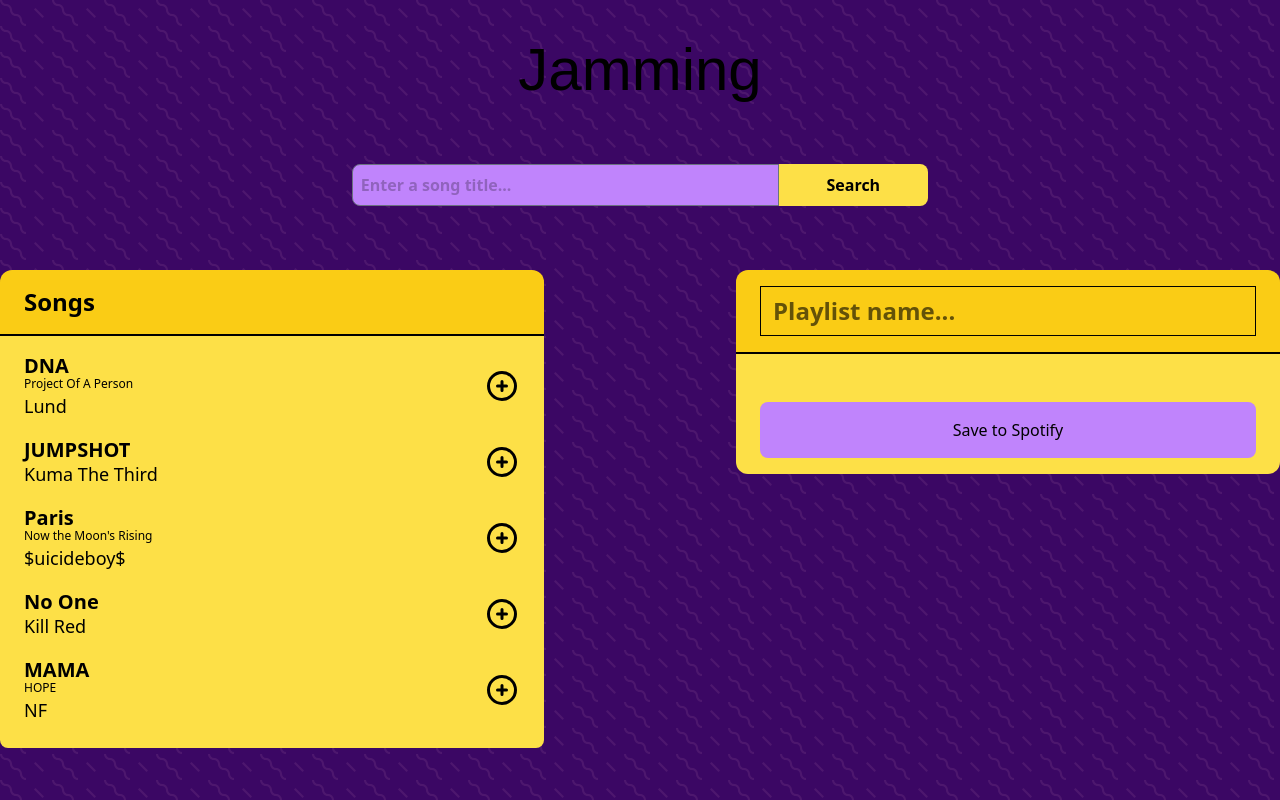
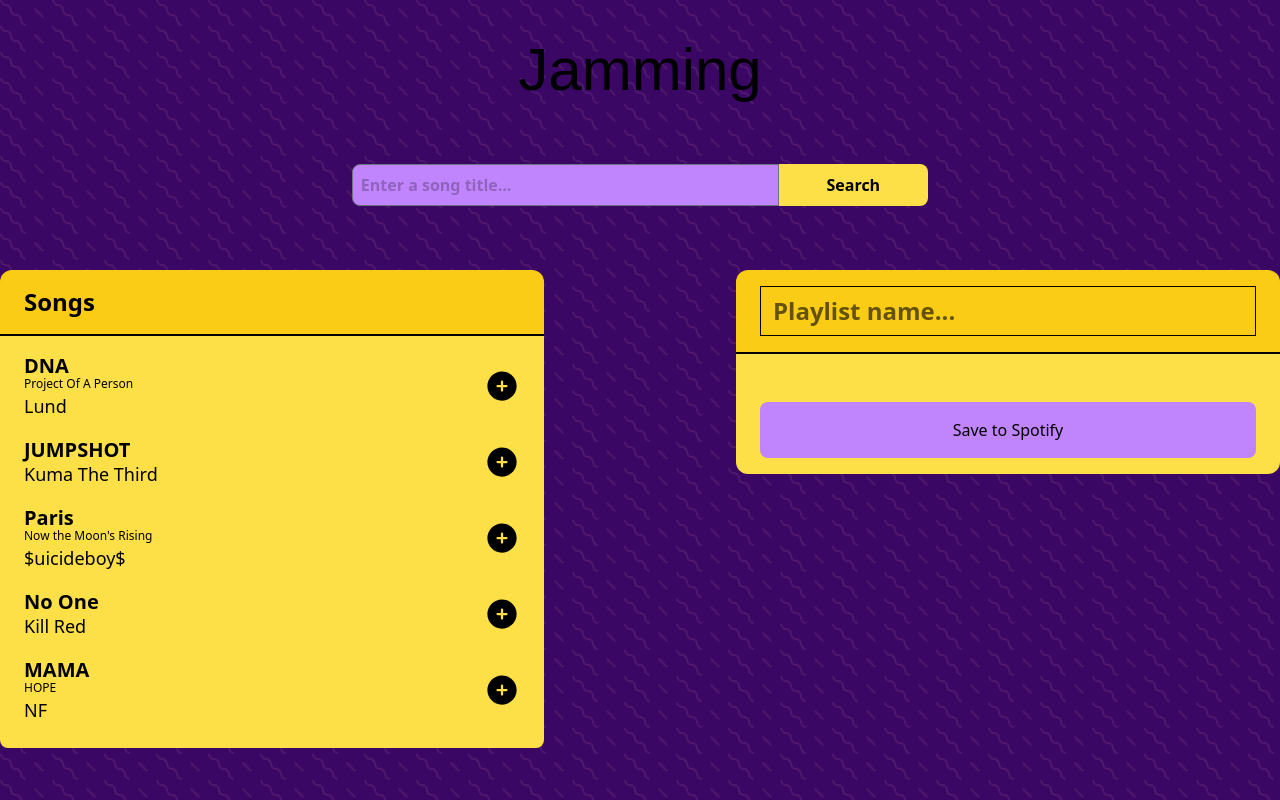
Before and after one commit to Snicon/Jamming, a React (Vite) app: page / in a window 1280 px wide. Built offline with nearby package versions, Linux system fonts and the light colour scheme; a web font is replaced by a local one.

Commit message:
Removing songs from playlist

```diff
--- a/package.json
+++ b/package.json
@@ -10,6 +10,7 @@
     "preview": "vite preview"
   },
   "dependencies": {
+    "@heroicons/react": "^2.0.18",
     "react": "^18.2.0",
     "react-dom": "^18.2.0"
   },
--- a/src/components/App.jsx
+++ b/src/components/App.jsx
@@ -15,7 +15,7 @@ function App() {
   const addTrack = useCallback(
     (track) => {
       // make sure the track isn't already added to the playlist, we don't want duplicates
-      console.log(playlistTracks);
+      // DEBUG: console.log(playlistTracks);
       if(playlistTracks.some((savedTrack) => savedTrack.id === track.id))
         return;
 
@@ -25,6 +25,12 @@ function App() {
     [playlistTracks]
   );
 
+  const removeTrack = useCallback((track) => {
+    setPlaylistTracks((previousTracks) =>
+      previousTracks.filter((savedTrack) => savedTrack.id !== track.id)
+    );
+  }, []);
+
   return (
     <>
       <Header />
@@ -32,7 +38,7 @@ function App() {
         <SearchBar />
         <div className='flex flex-col justify-between space-y-12 md:space-y-0 md:space-x-48 md:flex-row'>
           <SearchResults searchResults={serachResults} results={results} onAdd={addTrack} add={true} />
-          <PlayList playlist={playlist} playlistTracks={playlistTracks} add={false} />
+          <PlayList playlist={playlist} playlistTracks={playlistTracks} onRemove={removeTrack} add={false} />
         </div>
        </div>
     </>
--- a/src/components/Playlist.jsx
+++ b/src/components/Playlist.jsx
@@ -8,7 +8,7 @@ const PlayList = (props) => {
                 <div className="px-6 py-4 bg-yellow-400 rounded-t-xl border-b-2 border-b-black">
                     <input className="w-full text-2xl font-bold bg-transparent border-black placeholder:text-black/60" placeholder="Playlist name..." />
                 </div>
-                <TrackList tracks={props.playlistTracks} />
+                <TrackList tracks={props.playlistTracks} onRemove={props.onRemove} add={props.add} />
                 <div className="flex flex-col px-6 py-4 space-y-4 bg-yellow-300 rounded-b-xl">
                     <button className="py-4 bg-purple-400 rounded-lg transition duration-300 hover:bg-purple-500">Save to Spotify</button>
                 </div>
--- a/src/components/Track.jsx
+++ b/src/components/Track.jsx
@@ -1,4 +1,5 @@
 import React, { useCallback } from "react";
+import { MinusCircleIcon, PlusCircleIcon } from '@heroicons/react/24/solid'
 
 const Track = (props) => {
     const addTrack = useCallback(
@@ -8,16 +9,21 @@ const Track = (props) => {
         [props.onAdd, props.track]
     );
 
+    const removeTrack = useCallback(
+        (event) => {
+            props.onRemove(props.track)
+        },
+        [props.onRemove, props.track]
+    )
+
     return (
         <div className="flex justify-between items-center">
             <div>
                 <h3 className="flex flex-col -space-y-1 text-xl font-semibold"><span>{props.song}</span> <span className="text-xs font-normal">{props.album}</span></h3>
                 <p className="text-lg">{props.artist}</p>
             </div>
-            <button onClick={addTrack}>
-                <svg className="w-9 h-9" xmlns="http://www.w3.org/2000/svg" fill="none" viewBox="0 0 24 24" strokeWidth="2" stroke="currentColor" aria-hidden="true">
-                    <path strokeLinecap="round" strokeLinejoin="round" d="M12 9v6m3-3H9m12 0a9 9 0 11-18 0 9 9 0 0118 0z"/>
-                </svg>
+            <button onClick={ props.add ? addTrack : removeTrack }>
+                { props.add ? <PlusCircleIcon className="w-9 h-9" /> : <MinusCircleIcon className="w-9 h-9" />}
             </button>
         </div>
     );
--- a/src/components/Tracklist.jsx
+++ b/src/components/Tracklist.jsx
@@ -4,7 +4,7 @@ import Track from "./Track";
 const TrackList = (props) => {
     return (
         <div className={'flex flex-col px-6 py-4 space-y-4 bg-yellow-300'}>
-            { props.tracks.map(track => <Track add={props.add} track={track} song={track.song} artist={track.artist} album={track.album} key={track.id} onAdd={props.onAdd} />) }
+            { props.tracks.map(track => <Track add={props.add} track={track} song={track.song} artist={track.artist} album={track.album} key={track.id} onRemove={props.onRemove} onAdd={props.onAdd} />) }
         </div>
     );
 }
```
Also changed, not shown: 1 other file (tests, documents, lock files or other folders).
